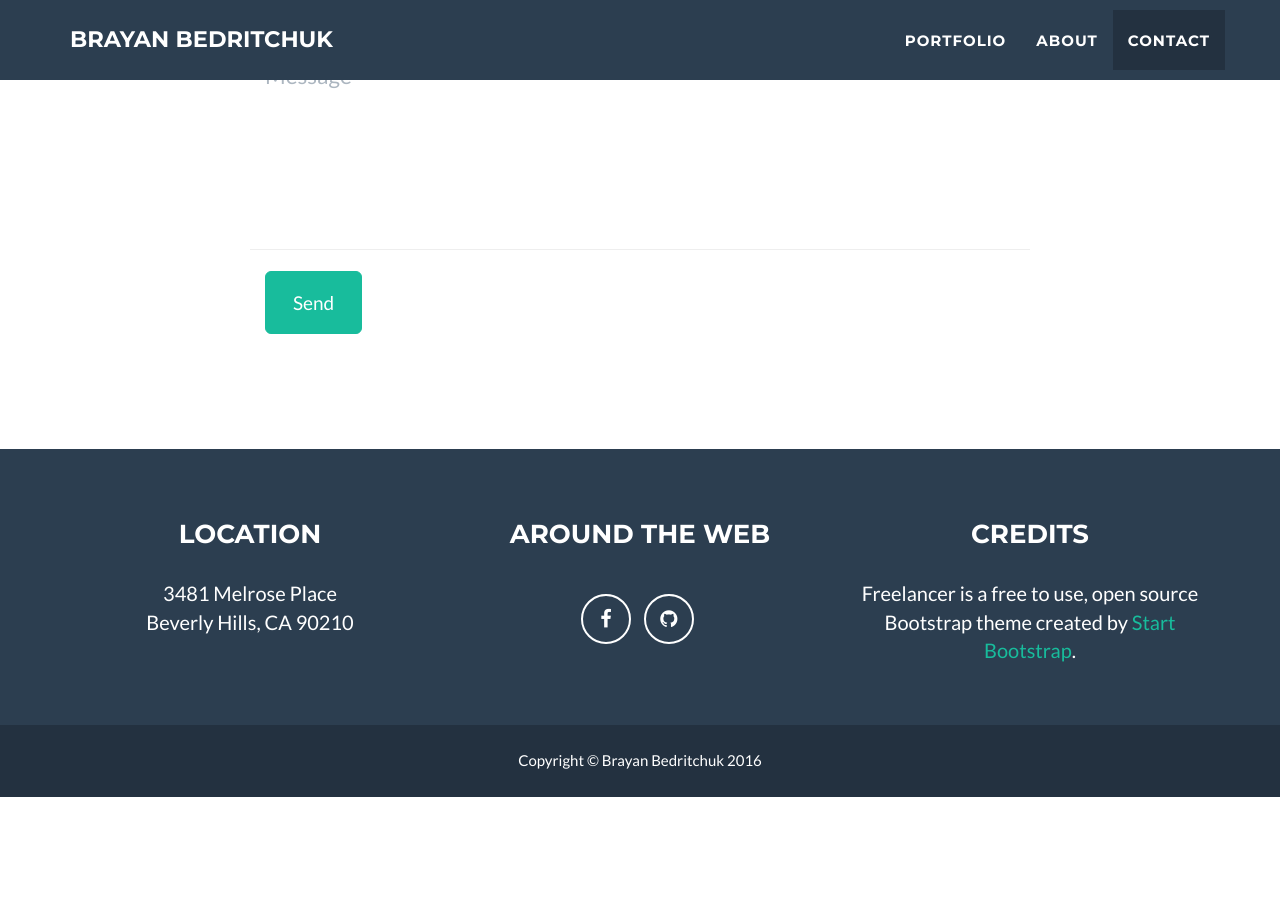
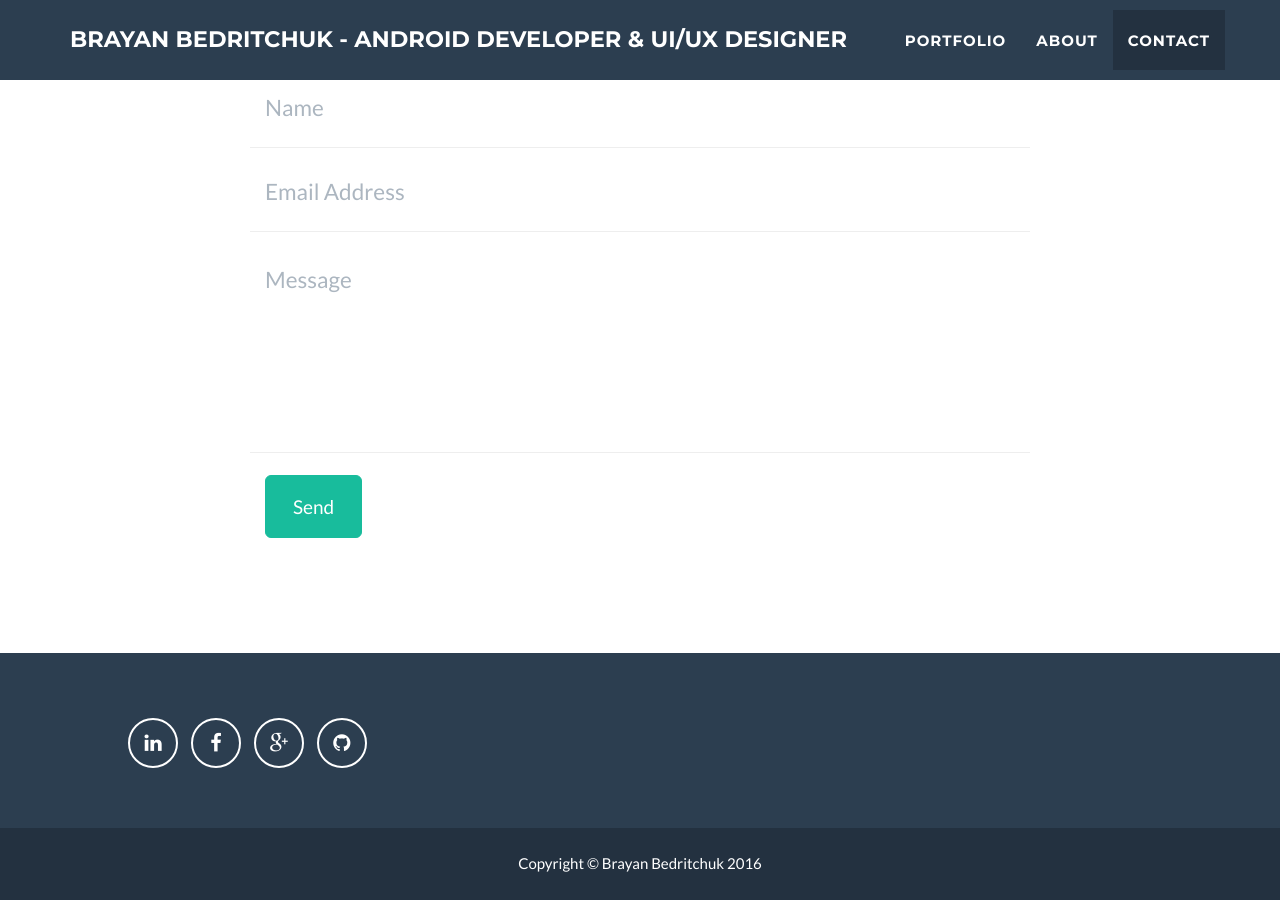
Before and after one commit to brayan/brayan.github.io, a Jekyll site: the page built from index.html, in a window 1280 px wide and 900 px high, scrolled down 2197 px. Built offline with Jekyll 4.4.1, drawn with Linux system fonts in a browser that asks for light colours; before the commit the page ends 2994 px from its top, so only the background shows below that; part of the change alters nothing that is shown; some of the changed text lies outside the part shown.

Commit message:
Changed some info

```diff
--- a/_config.yml
+++ b/_config.yml
@@ -1,9 +1,9 @@
 # Site settings
-title: Brayan Bedritchuk
+title: Brayan Bedritchuk - Android Developer & UI/UX Designer
 email: brayan.bedritchuk@gmail.com
 baseurl: ""
 url: "http://www.brayanbedritchuk.com"
-description: "Write an awesome description for your new site here. You can edit this line in _config.yml. It will appear in your document head meta (for Google search results) and in your feed.xml site description."
+description: "I make beautiful mobile apps following the best visual & interaction design practices with a good and clean code."
 skills: "Android Developer & UI/UX Designer"
 meta_author: Bedritchuk Brayan
 
@@ -39,8 +39,12 @@ footer:
 
 # Social networks usernames (many more available: google-plus, flickr, dribbble, pinterest, instagram, tumblr, linkedin, etc.)
 social:
+  - title: linkedin
+    url: https://br.linkedin.com/in/brayan-bedritchuk-3815338b
   - title: facebook
-    url:
+    url: https://facebook.com/brayanbedritchuk
+  - title: google-plus
+    url: https://plus.google.com/+BrayanBedritchuk
   - title: github
     url: https://github.com/BrayanBedritchuk
 
--- a/_includes/about.html
+++ b/_includes/about.html
@@ -8,8 +8,8 @@
                 </div>
             </div>
             <div class="row">
-                <div class="col-lg-4 text-center">
-                    <p>I make beautiful mobile apps following the best visual & interaction design practices with a good and clean code.</p>
+                <div class="col-lg-4">
+                    <p class="text-center">I make beautiful mobile apps following the best visual & interaction design practices with a good and clean code.</p>
                 </div>
             </div>
         </div>
--- a/_includes/footer.html
+++ b/_includes/footer.html
@@ -3,6 +3,7 @@
         <div class="footer-above">
             <div class="container">
                 <div class="row">
+				<!--
                     <div class="footer-col col-md-4">
                         <h3>{{ site.footer.location }}</h3>
                         <p>
@@ -11,8 +12,9 @@
 		                    {% endfor %}
                         </p>
                     </div>
+					-->
                     <div class="footer-col col-md-4">
-                        <h3>{{ site.footer.social }}</h3>
+                       <!--  <h3>{{ site.footer.social }}</h3> -->
                         <ul class="list-inline">
                             {% for network in site.social %}
                             <li>
@@ -21,10 +23,12 @@
 		                    {% endfor %}
                         </ul>
                     </div>
+					<!--
                     <div class="footer-col col-md-4">
                         <h3>{{ site.footer.credits }}</h3>
                         <p>{{ site.credits }}</p>
                     </div>
+					-->
                 </div>
             </div>
         </div>
```
